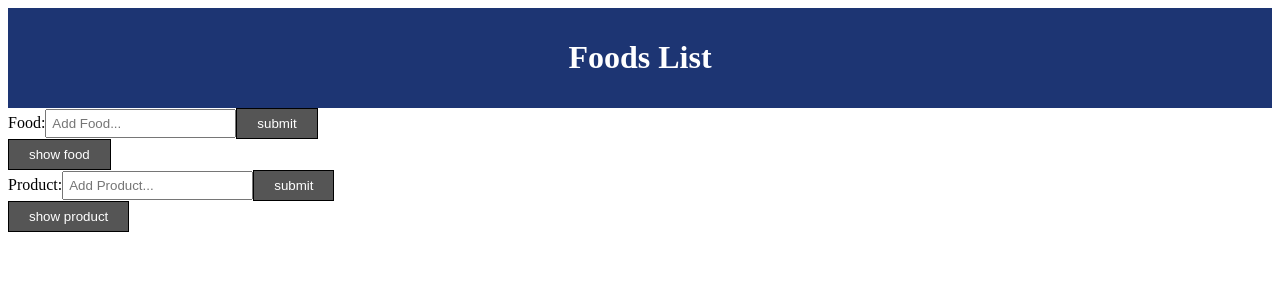
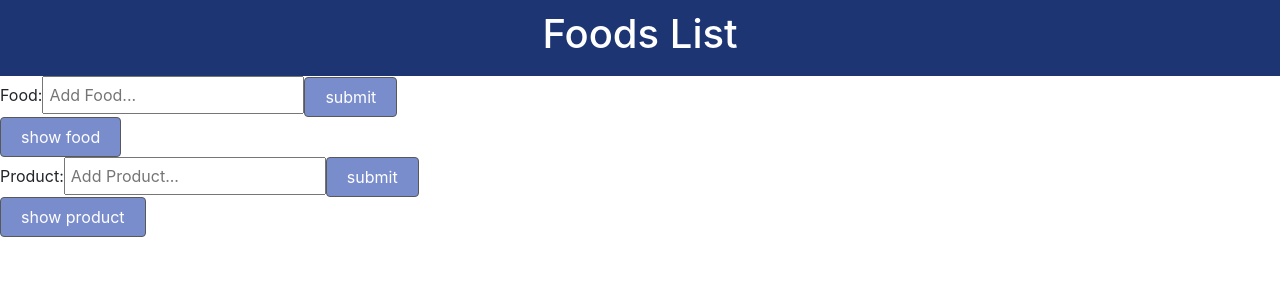
Before and after one commit to Maslup93/foodsList, a React (Create React App) app: page / in a window 1280 px wide. Shown: the top 300 px of the page. Built offline with nearby package versions, Linux system fonts and the light colour scheme.

Commit message:
agregue react bootstrap

```diff
--- a/package.json
+++ b/package.json
@@ -6,8 +6,10 @@
     "@testing-library/jest-dom": "^4.2.4",
     "@testing-library/react": "^9.5.0",
     "@testing-library/user-event": "^7.2.1",
+    "bootstrap": "^4.5.0",
     "prop-types": "^15.7.2",
     "react": "^16.13.1",
+    "react-bootstrap": "^1.0.1",
     "react-dom": "^16.13.1",
     "react-scripts": "3.4.1",
     "uuid": "^8.0.0"
--- a/public/index.html
+++ b/public/index.html
@@ -5,10 +5,7 @@
     <link rel="icon" href="%PUBLIC_URL%/favicon.ico" />
     <meta name="viewport" content="width=device-width, initial-scale=1" />
     <meta name="theme-color" content="#000000" />
-    <meta
-      name="description"
-      content="Web site created using create-react-app"
-    />
+    <meta name="description" content="Web site created using create-react-app" />
     <link rel="apple-touch-icon" href="%PUBLIC_URL%/logo192.png" />
     <!--
       manifest.json provides metadata used when your web app is installed on a
@@ -25,6 +22,12 @@
       Learn how to configure a non-root public URL by running `npm run build`.
     -->
     <title>React App</title>
+    <link
+      rel="stylesheet"
+      href="https://maxcdn.bootstrapcdn.com/bootstrap/4.4.1/css/bootstrap.min.css"
+      integrity="sha384-Vkoo8x4CGsO3+Hhxv8T/Q5PaXtkKtu6ug5TOeNV6gBiFeWPGFN9MuhOf23Q9Ifjh"
+      crossorigin="anonymous"
+    />
   </head>
   <body>
     <noscript>You need to enable JavaScript to run this app.</noscript>
--- a/src/App.css
+++ b/src/App.css
@@ -10,7 +10,7 @@
 .btn {
   display: inline-block;
   border: 1px solid black;
-  background: #555;
+  background: rgb(51, 81, 179);
   color: #fff;
   padding: 7px 20px;
   cursor: pointer;
--- a/src/Components/AddFoods.jsx
+++ b/src/Components/AddFoods.jsx
@@ -20,6 +20,7 @@
     event.preventDefault();
     this.props.addFood(this.state.name);
   };
+
   render() {
     return (
       <div>
--- a/src/Components/FoodList.jsx
+++ b/src/Components/FoodList.jsx
@@ -61,6 +61,7 @@
     return (
       <div>
         <AddFoods addFood={this.addFoodHandler} />
+
         <button
           className="btn"
           disabled={this.state.foods.length < 1}
@@ -68,6 +69,7 @@
         >
           show food
         </button>
+
         {foods}
       </div>
     );
```
Also changed, not shown: 1 other file (tests, documents, lock files or other folders).
